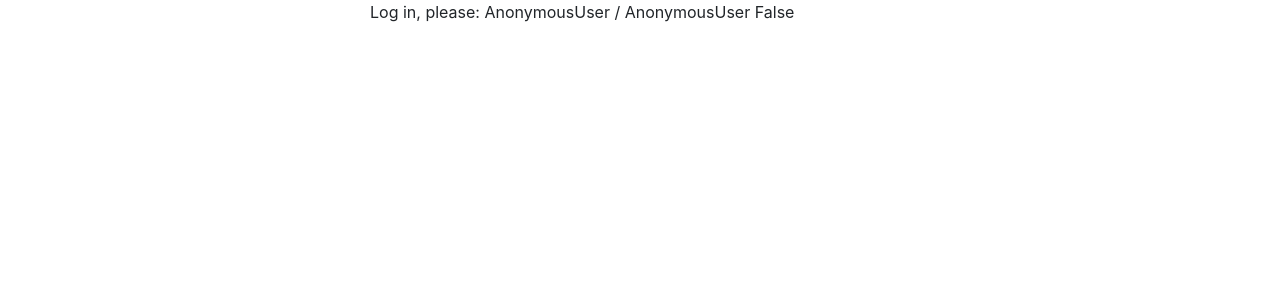
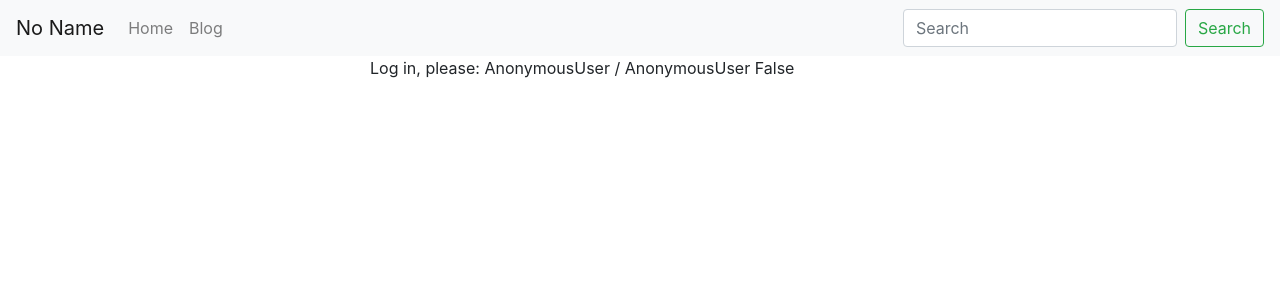
Before and after one commit to ggrobelny/noname, a Django app: page / in a window 1280 px wide. Shown: the top 300 px of the page. Run offline with Django 3.2, Linux system fonts and the light colour scheme; some libraries are stand-ins or nearby versions.

Commit message:
navbar.html podciagniety w base html

```diff
--- a/src/templates/base.html
+++ b/src/templates/base.html
@@ -12,6 +12,7 @@
 
   </head>
   <body>
+    {% include 'navbar.html' %}
     <div class="container">
       <div class="row">
         <div class="col-6 mx-auto">
--- /dev/null
+++ b/src/templates/navbar.html
@@ -0,0 +1,22 @@
+<nav class="navbar navbar-expand-lg navbar-light bg-light">
+    <a class="navbar-brand" href="/">No Name</a>
+    <button class="navbar-toggler" type="button" data-toggle="collapse" data-target="#navbarSupportedContent" aria-controls="navbarSupportedContent" aria-expanded="false" aria-label="Toggle navigation">
+      <span class="navbar-toggler-icon"></span>
+    </button>
+
+    <div class="collapse navbar-collapse" id="navbarSupportedContent">
+      <ul class="navbar-nav mr-auto">
+        <li class="nav-item">
+          <a class="nav-link" href="/">Home</a>
+        </li>
+        <li class="nav-item">
+          <a class="nav-link" href="/blog">Blog</a>
+        </li>
+
+      </ul>
+      <form class="form-inline my-2 my-lg-0" action='/search/'>
+        <input class="form-control mr-sm-2" type="search" name='q' placeholder="Search" aria-label="Search">
+        <button class="btn btn-outline-success my-2 my-sm-0" type="submit">Search</button>
+      </form>
+    </div>
+  </nav>
```
